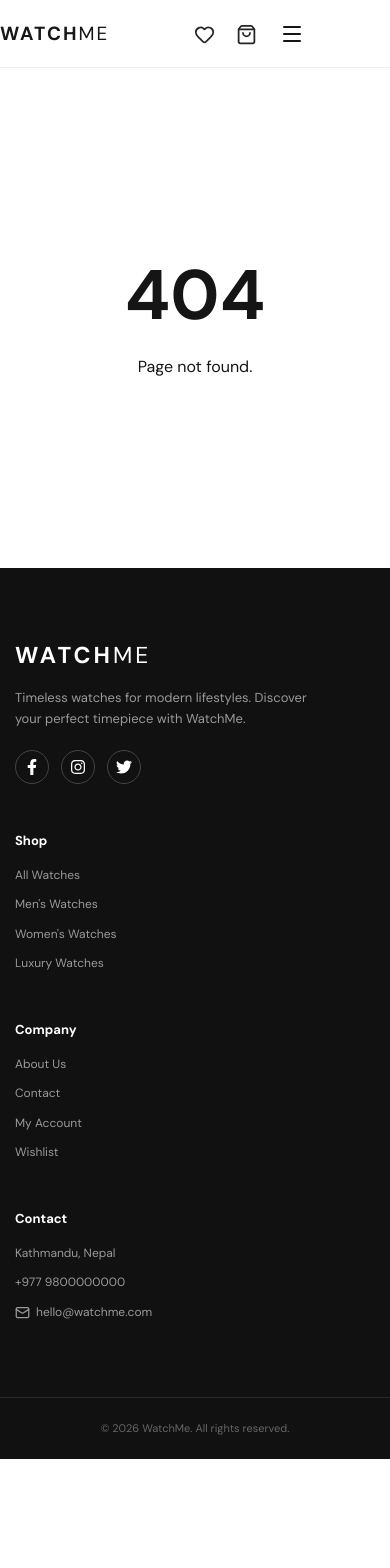
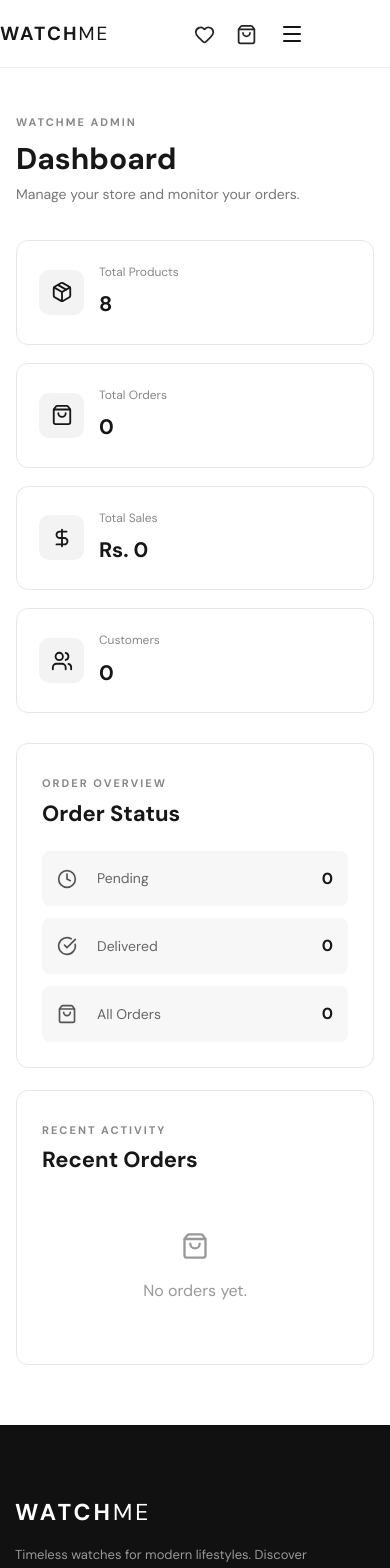
Before and after one commit to aashishbudhathoki333/Watch-ME, a React (Vite) app in the folder client/: page /admin in a window 390 px wide. Shown: the top 1568 px of the page. Before the commit the page ends 1459 px from the top, so only its background shows below. Built offline with nearby package versions, Linux system fonts and the light colour scheme; a web font is replaced by a local one.

Commit message:
feat: add AdminDashboard component and route; implement order and customer management features with responsive design

```diff
--- a/client/src/App.jsx
+++ b/client/src/App.jsx
@@ -24,6 +24,7 @@ import Contact from "./pages/Contact";
 import OrderSuccess from "./pages/OrderSuccess";
 import Orders from "./pages/Orders";
 import OrderDetails from "./pages/OrderDetails";
+import AdminDashboard from "./pages/AdminDashboard";
 
 const App = () => {
   return (
@@ -137,6 +138,7 @@ const App = () => {
     </ProtectedRoute>
   }
 />
+<Route path="/admin" element={<AdminDashboard />} />
               {/* ================= 404 ================= */}
 
               <Route
--- /dev/null
+++ b/client/src/pages/AdminDashboard.css
@@ -0,0 +1,220 @@
+.admin-page {
+    max-width: 1180px;
+    margin: 0 auto;
+    padding: 55px 24px 80px;
+}
+
+.admin-header {
+    margin-bottom: 35px;
+}
+
+.admin-label {
+    font-size: 11px;
+    font-weight: 700;
+    letter-spacing: 2px;
+    color: #888;
+}
+
+.admin-header h1 {
+    margin: 8px 0;
+    font-size: 38px;
+    color: #171717;
+}
+
+.admin-header p {
+    margin: 0;
+    color: #777;
+    font-size: 14px;
+}
+
+
+/* ================= STATS ================= */
+
+.admin-stats {
+    display: grid;
+    grid-template-columns: repeat(4, 1fr);
+    gap: 18px;
+    margin-bottom: 30px;
+}
+
+.admin-stat-card {
+    display: flex;
+    align-items: center;
+    gap: 15px;
+    padding: 22px;
+    border: 1px solid #e7e7e7;
+    border-radius: 12px;
+    background: #fff;
+}
+
+.admin-stat-icon {
+    width: 45px;
+    height: 45px;
+    display: flex;
+    align-items: center;
+    justify-content: center;
+    border-radius: 10px;
+    background: #f3f3f3;
+    color: #171717;
+}
+
+.admin-stat-card span {
+    display: block;
+    margin-bottom: 6px;
+    color: #888;
+    font-size: 12px;
+}
+
+.admin-stat-card strong {
+    color: #171717;
+    font-size: 21px;
+}
+
+
+/* ================= OVERVIEW ================= */
+
+.admin-overview {
+    display: grid;
+    grid-template-columns: 1fr 1.5fr;
+    gap: 22px;
+}
+
+.admin-overview-card {
+    padding: 25px;
+    border: 1px solid #e7e7e7;
+    border-radius: 12px;
+    background: #fff;
+}
+
+.admin-card-header {
+    margin-bottom: 25px;
+}
+
+.admin-card-header h2 {
+    margin: 7px 0 0;
+    font-size: 22px;
+    color: #171717;
+}
+
+
+/* ================= ORDER STATUS ================= */
+
+.order-status-grid {
+    display: grid;
+    gap: 12px;
+}
+
+.order-status-item {
+    display: grid;
+    grid-template-columns: 30px 1fr auto;
+    align-items: center;
+    gap: 10px;
+    padding: 15px;
+    border-radius: 8px;
+    background: #f7f7f7;
+}
+
+.order-status-item svg {
+    color: #555;
+}
+
+.order-status-item span {
+    color: #666;
+    font-size: 14px;
+}
+
+.order-status-item strong {
+    color: #171717;
+}
+
+
+/* ================= RECENT ORDERS ================= */
+
+.recent-orders {
+    display: flex;
+    flex-direction: column;
+}
+
+.recent-order {
+    display: flex;
+    align-items: center;
+    justify-content: space-between;
+    gap: 20px;
+    padding: 15px 0;
+    border-bottom: 1px solid #eee;
+}
+
+.recent-order:last-child {
+    border-bottom: none;
+}
+
+.recent-order strong {
+    display: block;
+    color: #171717;
+    font-size: 14px;
+}
+
+.recent-order span {
+    display: block;
+    margin-top: 5px;
+    color: #888;
+    font-size: 12px;
+}
+
+.recent-order-right {
+    text-align: right;
+}
+
+.recent-order-right span {
+    color: #555;
+}
+
+.admin-empty {
+    padding: 35px 10px;
+    text-align: center;
+    color: #999;
+}
+
+.admin-empty p {
+    margin: 10px 0 0;
+}
+
+
+/* ================= RESPONSIVE ================= */
+
+@media (max-width: 900px) {
+
+    .admin-stats {
+        grid-template-columns: repeat(2, 1fr);
+    }
+
+    .admin-overview {
+        grid-template-columns: 1fr;
+    }
+
+}
+
+@media (max-width: 550px) {
+
+    .admin-page {
+        padding: 40px 16px 60px;
+    }
+
+    .admin-header h1 {
+        font-size: 30px;
+    }
+
+    .admin-stats {
+        grid-template-columns: 1fr;
+    }
+
+    .recent-order {
+        align-items: flex-start;
+        flex-direction: column;
+    }
+
+    .recent-order-right {
+        text-align: left;
+    }
+
+}
--- /dev/null
+++ b/client/src/pages/AdminDashboard.jsx
@@ -0,0 +1,248 @@
+import { useEffect, useState } from "react";
+import {
+  Package,
+  ShoppingBag,
+  Users,
+  DollarSign,
+  Clock,
+  CheckCircle,
+} from "lucide-react";
+
+import products from "../data/products";
+import "./AdminDashboard.css";
+
+const AdminDashboard = () => {
+  const [orders, setOrders] = useState([]);
+  const [customers, setCustomers] = useState([]);
+
+  useEffect(() => {
+    const savedOrders =
+      JSON.parse(localStorage.getItem("watchmeOrders")) || [];
+
+    const savedUser =
+      JSON.parse(localStorage.getItem("watchmeRegisteredUser"));
+
+    setOrders(savedOrders);
+
+    if (savedUser) {
+      setCustomers([savedUser]);
+    }
+  }, []);
+
+  const totalSales = orders.reduce(
+    (total, order) => total + Number(order.total || 0),
+    0
+  );
+
+  const pendingOrders = orders.filter(
+    (order) => order.status === "Order Placed"
+  ).length;
+
+  const completedOrders = orders.filter(
+    (order) => order.status === "Delivered"
+  ).length;
+
+  return (
+    <main className="admin-page">
+
+      {/* HEADER */}
+
+      <div className="admin-header">
+        <div>
+          <span className="admin-label">
+            WATCHME ADMIN
+          </span>
+
+          <h1>Dashboard</h1>
+
+          <p>
+            Manage your store and monitor your orders.
+          </p>
+        </div>
+      </div>
+
+
+      {/* STAT CARDS */}
+
+      <section className="admin-stats">
+
+        <div className="admin-stat-card">
+          <div className="admin-stat-icon">
+            <Package size={22} />
+          </div>
+
+          <div>
+            <span>Total Products</span>
+            <strong>{products.length}</strong>
+          </div>
+        </div>
+
+
+        <div className="admin-stat-card">
+          <div className="admin-stat-icon">
+            <ShoppingBag size={22} />
+          </div>
+
+          <div>
+            <span>Total Orders</span>
+            <strong>{orders.length}</strong>
+          </div>
+        </div>
+
+
+        <div className="admin-stat-card">
+          <div className="admin-stat-icon">
+            <DollarSign size={22} />
+          </div>
+
+          <div>
+            <span>Total Sales</span>
+            <strong>
+              Rs. {totalSales.toLocaleString()}
+            </strong>
+          </div>
+        </div>
+
+
+        <div className="admin-stat-card">
+          <div className="admin-stat-icon">
+            <Users size={22} />
+          </div>
+
+          <div>
+            <span>Customers</span>
+            <strong>{customers.length}</strong>
+          </div>
+        </div>
+
+      </section>
+
+
+      {/* ORDER OVERVIEW */}
+
+      <section className="admin-overview">
+
+        <div className="admin-overview-card">
+
+          <div className="admin-card-header">
+            <div>
+              <span className="admin-label">
+                ORDER OVERVIEW
+              </span>
+
+              <h2>Order Status</h2>
+            </div>
+          </div>
+
+
+          <div className="order-status-grid">
+
+            <div className="order-status-item">
+              <Clock size={20} />
+              <span>Pending</span>
+              <strong>{pendingOrders}</strong>
+            </div>
+
+
+            <div className="order-status-item">
+              <CheckCircle size={20} />
+              <span>Delivered</span>
+              <strong>{completedOrders}</strong>
+            </div>
+
+
+            <div className="order-status-item">
+              <ShoppingBag size={20} />
+              <span>All Orders</span>
+              <strong>{orders.length}</strong>
+            </div>
+
+          </div>
+
+        </div>
+
+
+        {/* RECENT ORDERS */}
+
+        <div className="admin-overview-card">
+
+          <div className="admin-card-header">
+
+            <div>
+              <span className="admin-label">
+                RECENT ACTIVITY
+              </span>
+
+              <h2>Recent Orders</h2>
+            </div>
+
+          </div>
+
+
+          {orders.length === 0 ? (
+
+            <div className="admin-empty">
+              <ShoppingBag size={28} />
+
+              <p>No orders yet.</p>
+            </div>
+
+          ) : (
+
+            <div className="recent-orders">
+
+              {orders
+                .slice()
+                .reverse()
+                .slice(0, 5)
+                .map((order) => (
+
+                  <div
+                    className="recent-order"
+                    key={order.orderId}
+                  >
+
+                    <div>
+                      <strong>
+                        {order.orderId}
+                      </strong>
+
+                      <span>
+                        {order.customer?.firstName}{" "}
+                        {order.customer?.lastName}
+                      </span>
+                    </div>
+
+
+                    <div className="recent-order-right">
+
+                      <strong>
+                        Rs.{" "}
+                        {Number(
+                          order.total || 0
+                        ).toLocaleString()}
+                      </strong>
+
+                      <span>
+                        {order.status}
+                      </span>
+
+                    </div>
+
+                  </div>
+
+                ))}
+
+            </div>
+
+          )}
+
+        </div>
+
+      </section>
+
+    </main>
+  );
+};
+
+export default AdminDashboard;
```
